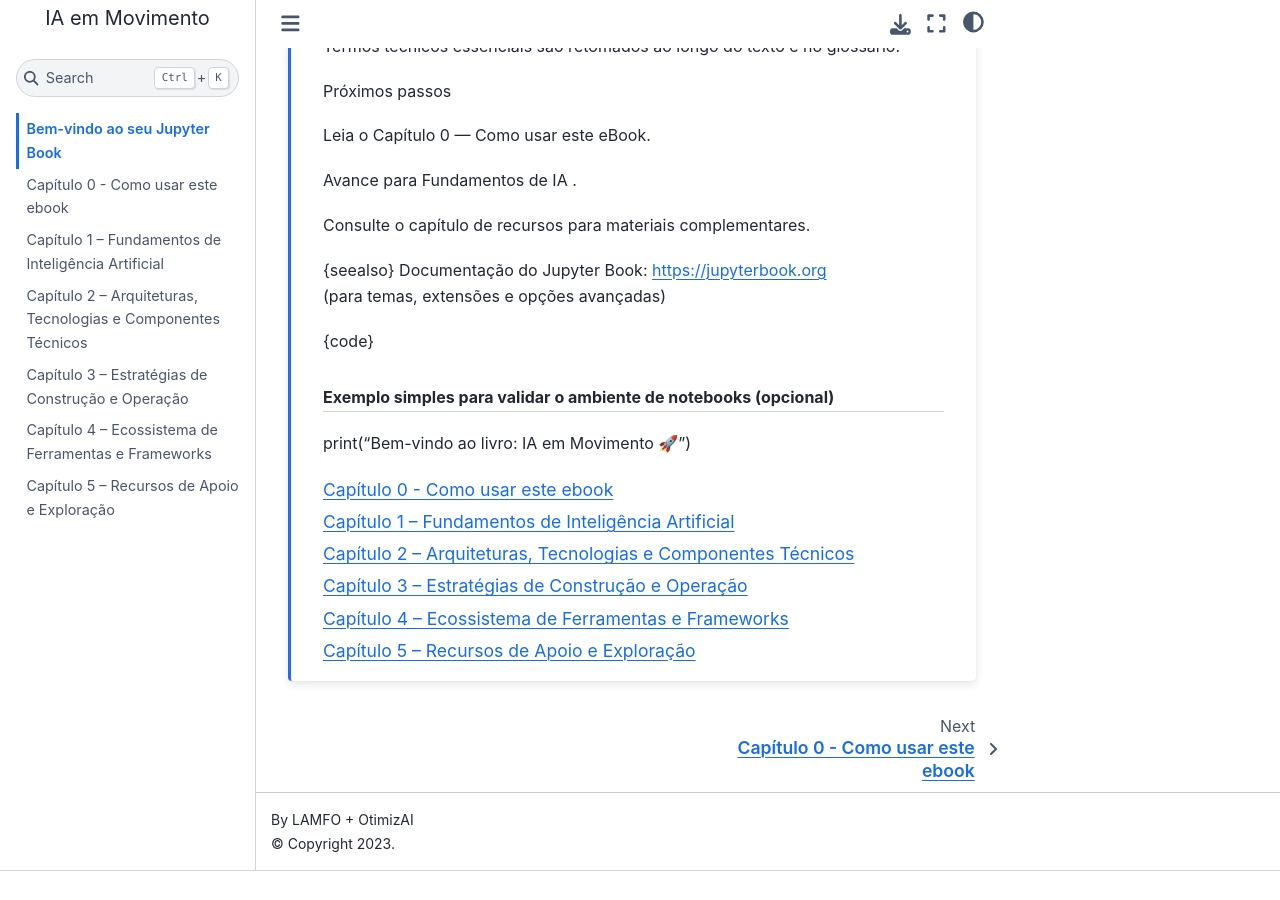
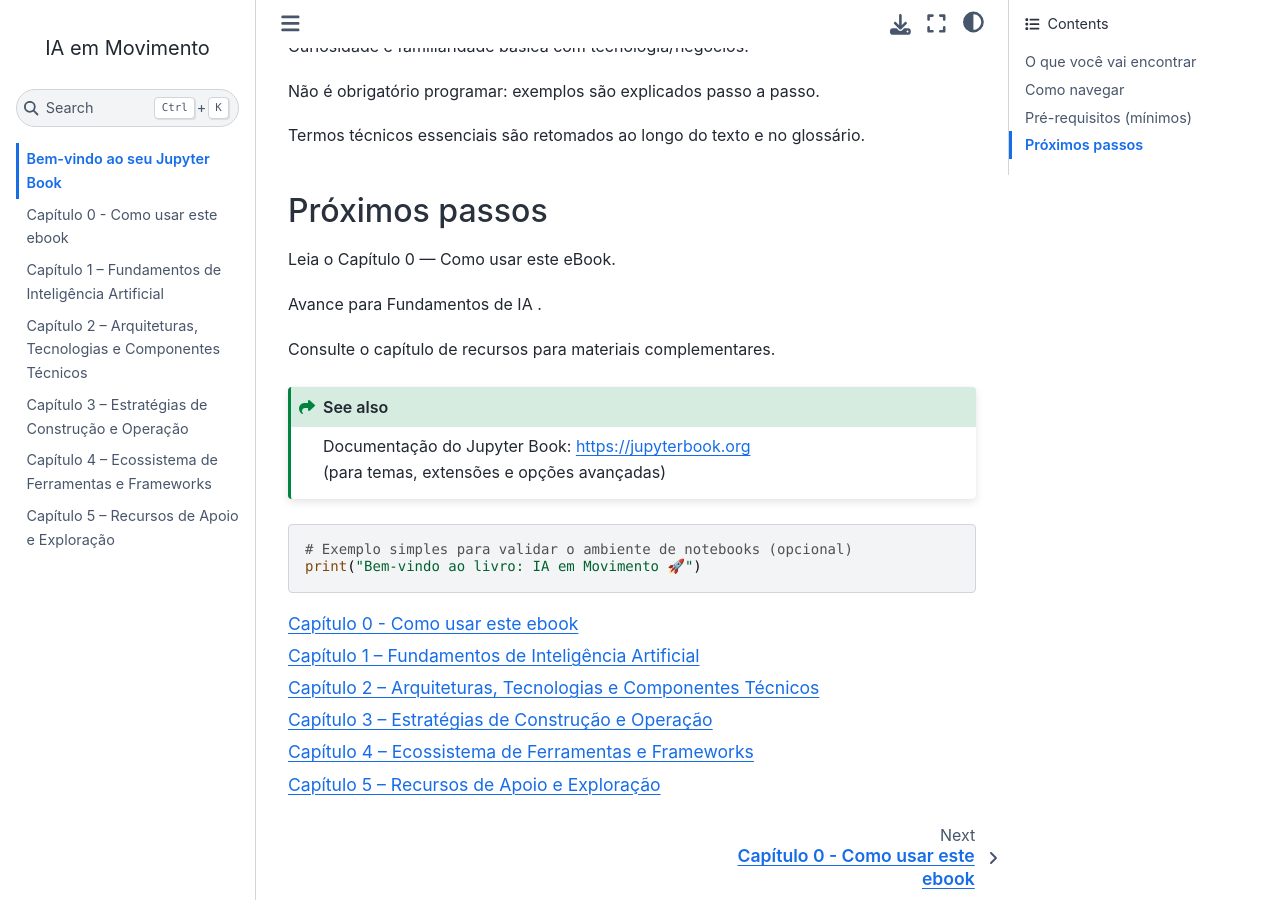
Before and after one commit to unb-lamfo-negocios-ai/LivroIAemMovimento, a Jupyter Book: the page built from intro.md, in a window 1280 px wide and 900 px high, scrolled down 1029 px. Built offline with Jupyter Book 1.0.4 settings and Sphinx 7.4.7 and the Sphinx Book theme 1.1.4, drawn with Linux system fonts in a browser that asks for light colours; before the commit the page ends 1900 px from its top, so only the background shows below that.

Commit message:
Update intro.md

````diff
--- a/intro.md
+++ b/intro.md
@@ -10,8 +10,8 @@ Este livro apresenta, de forma prática e objetiva, como **entender, planejar e
 
 ```{note}
 Este site é construído com **Jupyter Book** (MyST Markdown). O sumário e a navegação são definidos em `_toc.yml` e a configuração em `_config.yml`.
-
-O que você vai encontrar
+```
+## O que você vai encontrar
 
 Fundamentos de IA e IA generativa para contexto e tomada de decisão.
 
@@ -26,7 +26,7 @@ Recursos extras: vídeos, links e comunidades para aprofundar.
 {tip}
 Se é sua primeira visita, comece pelo **Capítulo 0** para entender como navegar e quais pré-requisitos aproveitar.
 
-Como navegar
+## Como navegar
 
 Siga a ordem sugerida no menu lateral para construir o entendimento progressivo.
 
@@ -34,7 +34,7 @@ Use a busca (ícone de lupa) para localizar termos e seções rapidamente.
 
 Retorne aos capítulos como guia de referência durante seus projetos.
 
-Pré-requisitos (mínimos)
+## Pré-requisitos (mínimos)
 
 Curiosidade e familiaridade básica com tecnologia/negócios.
 
@@ -42,7 +42,7 @@ Não é obrigatório programar: exemplos são explicados passo a passo.
 
 Termos técnicos essenciais são retomados ao longo do texto e no glossário.
 
-Próximos passos
+## Próximos passos
 
 Leia o Capítulo 0
  — Como usar este eBook.
@@ -52,14 +52,14 @@ Avance para Fundamentos de IA
 
 Consulte o capítulo de recursos para materiais complementares.
 
-{seealso}
+```{seealso}
 Documentação do Jupyter Book: https://jupyterbook.org
 (para temas, extensões e opções avançadas)
-
-{code}
+```
+```{code}
 # Exemplo simples para validar o ambiente de notebooks (opcional)
 print("Bem-vindo ao livro: IA em Movimento 🚀")
-
+```
 
 ```{tableofcontents}
 ```
````
